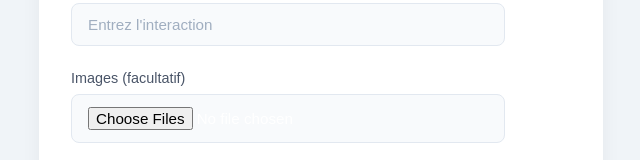
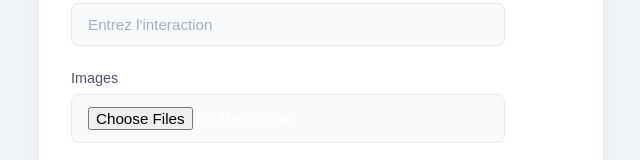
Before and after one commit to MeyDetour/ucroni-front, a React (Vite) app: page /eventcreation in a window 1280 px wide. Shown: the part 281-441 px from the top of the page, without its empty margins (319-959 px from the left). Built offline with nearby package versions, Linux system fonts and the light colour scheme; no server answers; a web font is replaced by a local one.

Commit message:
fix : add image counter

```diff
--- a/src/Event/EventCreation.jsx
+++ b/src/Event/EventCreation.jsx
@@ -145,7 +145,9 @@ export const EventCreation = () => {
                                 </div>
 
                                 <div className="form-group">
-                                    <label htmlFor="imageUpload">Images (facultatif)</label>
+                                    <label htmlFor="imageUpload">Images </label>
+
+                                    {images.length >0  && <span style={{color:"red"}}> ya une image</span>}
                                     <input
                                         id="imageUpload"
                                         type="file"
@@ -157,7 +159,7 @@ export const EventCreation = () => {
                                         }}
                                         className="form-input"
                                     />
-                                    <br/>
+                                   <br/>
                                     <br/>
 
                                 </div>
```
